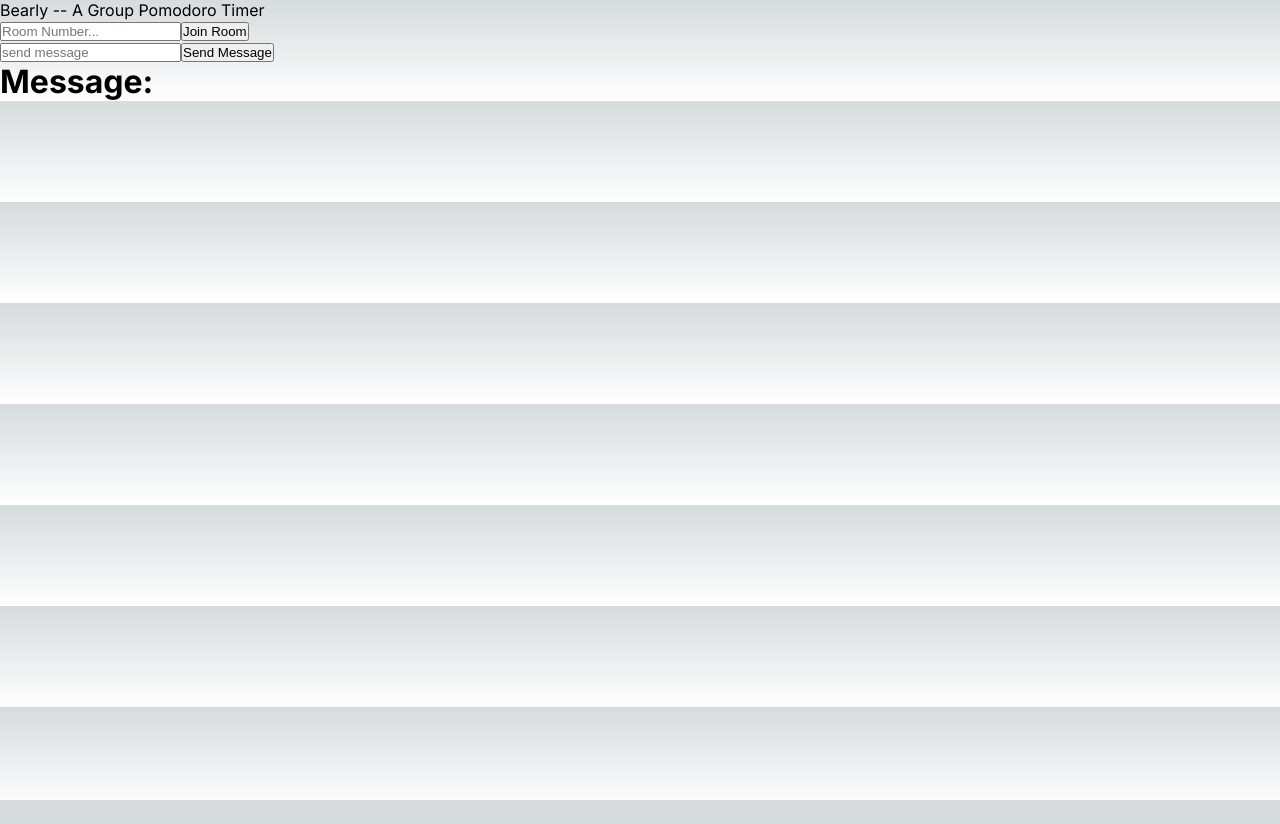
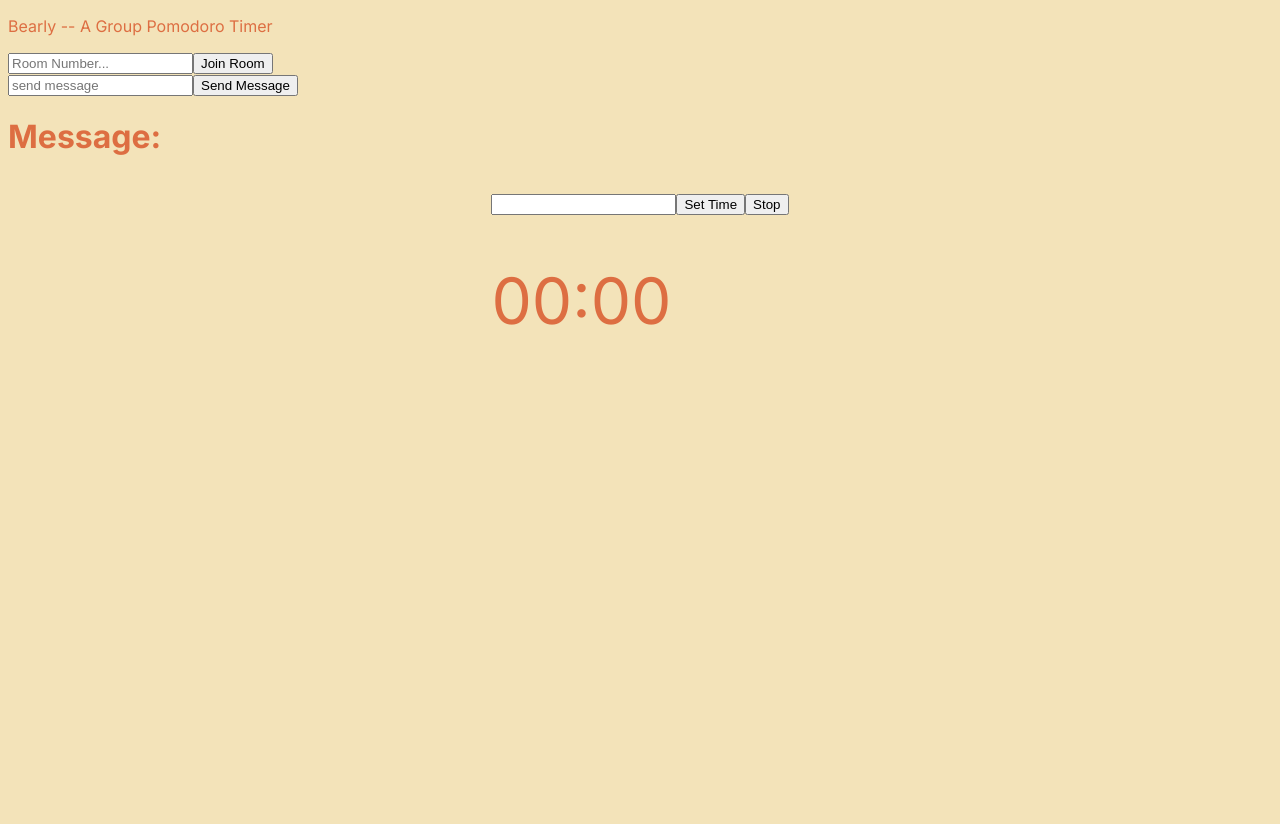
Before and after one commit to yongssh/wildhacks2024, a Next.js app in the folder wildhacks2024/client/: page / in a window 1280 px wide. Before the commit the page ends 800 px from the top, so only its background shows below. Built offline with nearby package versions, Linux system fonts and the light colour scheme; no server answers.

Commit message:
working timer specific to a single client, no server connection

```diff
--- a/wildhacks2024/client/src/app/globals.css
+++ b/wildhacks2024/client/src/app/globals.css
@@ -1,91 +1,39 @@
-:root {
-  --max-width: 1100px;
-  --border-radius: 12px;
-  --font-mono: ui-monospace, Menlo, Monaco, "Cascadia Mono", "Segoe UI Mono",
-    "Roboto Mono", "Oxygen Mono", "Ubuntu Monospace", "Source Code Pro",
-    "Fira Mono", "Droid Sans Mono", "Courier New", monospace;
+/* html, */
+body {
+  /* max-width: 100vw;
+  overflow-x: hidden; */
 
-  --foreground-rgb: 0, 0, 0;
-  --background-start-rgb: 214, 219, 220;
-  --background-end-rgb: 255, 255, 255;
+  background-color: #f3e3b9;
+  color: #DD6E42;
+  height: 100vh;
+  font-family: "Roboto Mono", monospace;
 
-  --primary-glow: conic-gradient(
-    from 180deg at 50% 50%,
-    #16abff33 0deg,
-    #0885ff33 55deg,
-    #54d6ff33 120deg,
-    #0071ff33 160deg,
-    transparent 360deg
-  );
-  --secondary-glow: radial-gradient(
-    rgba(255, 255, 255, 1),
-    rgba(255, 255, 255, 0)
-  );
-
-  --tile-start-rgb: 239, 245, 249;
-  --tile-end-rgb: 228, 232, 233;
-  --tile-border: conic-gradient(
-    #00000080,
-    #00000040,
-    #00000030,
-    #00000020,
-    #00000010,
-    #00000010,
-    #00000080
-  );
-
-  --callout-rgb: 238, 240, 241;
-  --callout-border-rgb: 172, 175, 176;
-  --card-rgb: 180, 185, 188;
-  --card-border-rgb: 131, 134, 135;
 }
 
-@media (prefers-color-scheme: dark) {
-  :root {
-    --foreground-rgb: 255, 255, 255;
-    --background-start-rgb: 0, 0, 0;
-    --background-end-rgb: 0, 0, 0;
-
-    --primary-glow: radial-gradient(rgba(1, 65, 255, 0.4), rgba(1, 65, 255, 0));
-    --secondary-glow: linear-gradient(
-      to bottom right,
-      rgba(1, 65, 255, 0),
-      rgba(1, 65, 255, 0),
-      rgba(1, 65, 255, 0.3)
-    );
-
-    --tile-start-rgb: 2, 13, 46;
-    --tile-end-rgb: 2, 5, 19;
-    --tile-border: conic-gradient(
-      #ffffff80,
-      #ffffff40,
-      #ffffff30,
-      #ffffff20,
-      #ffffff10,
-      #ffffff10,
-      #ffffff80
-    );
-
-    --callout-rgb: 20, 20, 20;
-    --callout-border-rgb: 108, 108, 108;
-    --card-rgb: 100, 100, 100;
-    --card-border-rgb: 200, 200, 200;
-  }
+#root {
+  height: 100%;
 }
 
-* {
-  box-sizing: border-box;
-  padding: 0;
-  margin: 0;
+.Home {
+  display: flex;
+  height: 100%;
+  justify-content: center;
+  align-items: center;
+
 }
 
-html,
-body {
-  max-width: 100vw;
-  overflow-x: hidden;
+.timer {
+  font-size: 2em;
 }
 
-body {
+.message {
+  font-size: 0.5em;
+  min-height: 1.3em;
+  margin-bottom: 1.5em;
+}
+
+
+/* body {
   color: rgb(var(--foreground-rgb));
   background: linear-gradient(
       to bottom,
@@ -104,4 +52,4 @@ a {
   html {
     color-scheme: dark;
   }
-}
+} */
--- a/wildhacks2024/client/src/app/page.js
+++ b/wildhacks2024/client/src/app/page.js
@@ -4,6 +4,7 @@ import Image from "next/image";
 import styles from "./page.module.css";
 import io from 'socket.io-client'
 import {useEffect, useState} from 'react';
+import Timer from "../components/Timer.js";
 
 const socket = io.connect("http://localhost:3001")
 
@@ -62,6 +63,10 @@ function Home() {
         {messageReceived}
       </div>
 
+      <div className="Home">
+        <Timer />
+      </div>
+
     </main>
   );
 }
--- /dev/null
+++ b/wildhacks2024/client/src/components/Timer.js
@@ -0,0 +1,91 @@
+import React, {useState, useEffect} from "react";
+//https://www.geeksforgeeks.org/how-to-create-popup-box-in-reactjs/
+
+export default function Timer() {
+    const [minutes, setMinutes] = useState(0);
+    const [seconds, setSeconds] = useState(0);
+    const [displayMessage, setDisplayMessage] = useState(false);
+    const [userInput, setUserInput] = useState('');
+    const [pauseTimer, setPauseTimer] = useState(false);
+    const [displayResume, setDisplayResume] = useState(false);
+
+    const handleInputChange = (event) => {
+        setUserInput(event.target.value);
+    };
+
+    const startCountdown = () => {
+        let inputMinutes = parseInt(userInput, 10);
+
+        if (isNaN(inputMinutes)) {
+            setDisplayMessage(true);
+
+        } else {
+            if (pauseTimer) {
+                setPauseTimer(false);
+                setDisplayResume(false);
+
+            }
+
+            if (inputMinutes <= 0 || inputMinutes > 120) {
+                setDisplayMessage(true);
+
+            } else {
+                setDisplayMessage(false);
+
+                setMinutes(inputMinutes);
+                setSeconds(0);
+            }
+        }
+
+    };
+
+    const stopCountdown = () => {
+        setPauseTimer(true);
+        setDisplayResume(true);
+
+    }
+
+    const resumeCountdown = () => {
+        setPauseTimer(false);
+        setDisplayResume(false);
+
+    }
+
+    useEffect(() => {
+        let interval = setInterval(() => {
+            if (!pauseTimer) {
+                if (seconds === 0) {
+                    if (minutes !== 0) {
+                        setSeconds(59);
+                        setMinutes(minutes - 1);
+                    }
+                } else {
+                    setSeconds(seconds - 1);
+                }
+            }
+        }, 1000);
+
+        return () => clearInterval(interval);
+    }, [seconds, minutes, displayMessage, pauseTimer]);
+
+    const timerMinutes = minutes < 10 ? `0${minutes}` : minutes;
+    const timerSeconds = seconds < 10 ? `0${seconds}` : seconds;
+
+    return (
+        <div className="timer">
+            <input type="number" value={userInput} onChange={handleInputChange} />
+            <button className="startBtn" onClick={startCountdown}>Set Time</button>
+            {displayResume && <button className="resumeBtn" onClick={resumeCountdown}>Resume</button>}
+            <button className="pauseBtn" onClick={stopCountdown}>Stop</button>
+            <div className="message">
+                {displayMessage && <div>please input a whole number between 1 and 120 </div> }
+            </div>
+
+            <div className="timer">
+                {timerMinutes}:{timerSeconds}
+            </div>
+
+        </div>
+    );
+
+}
```
